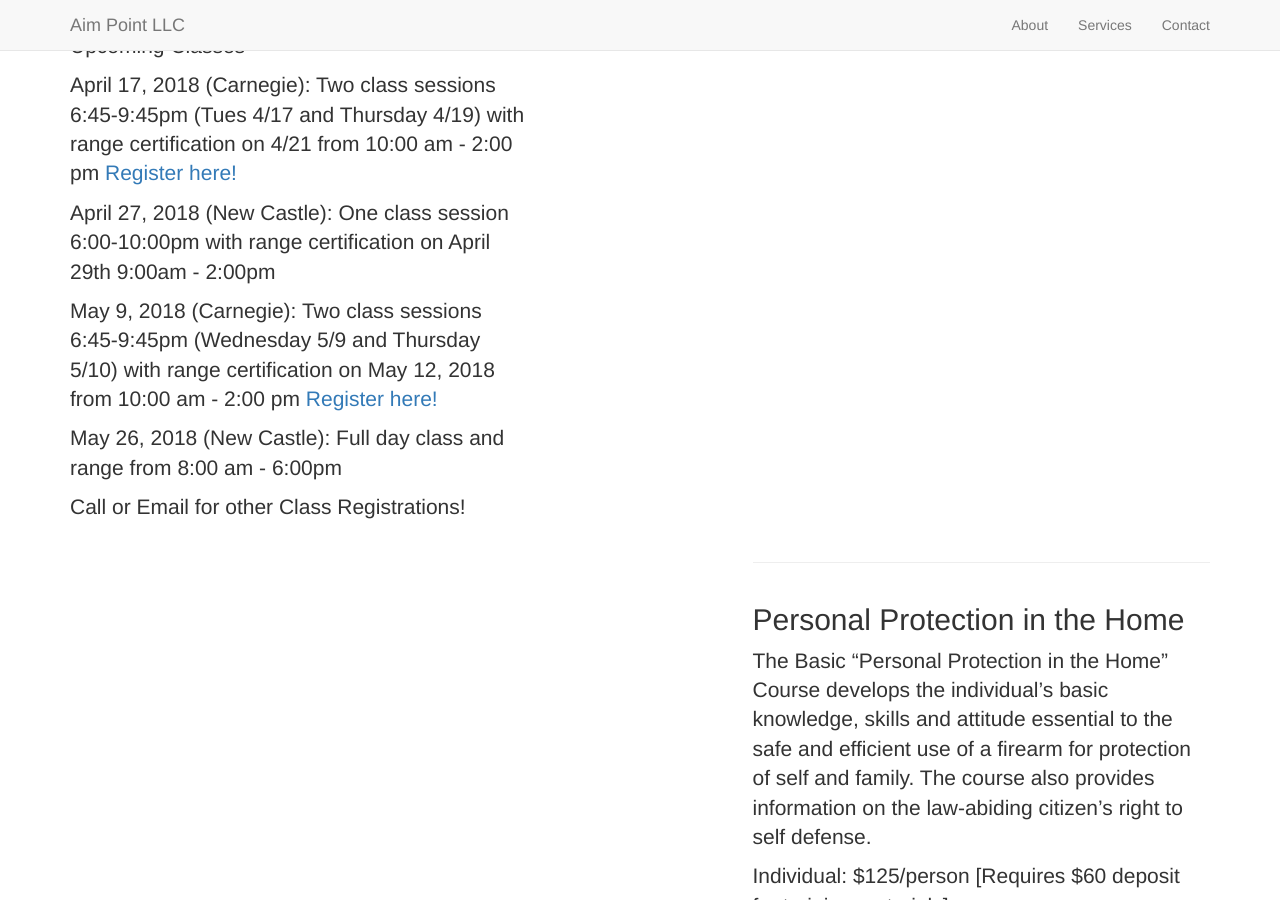
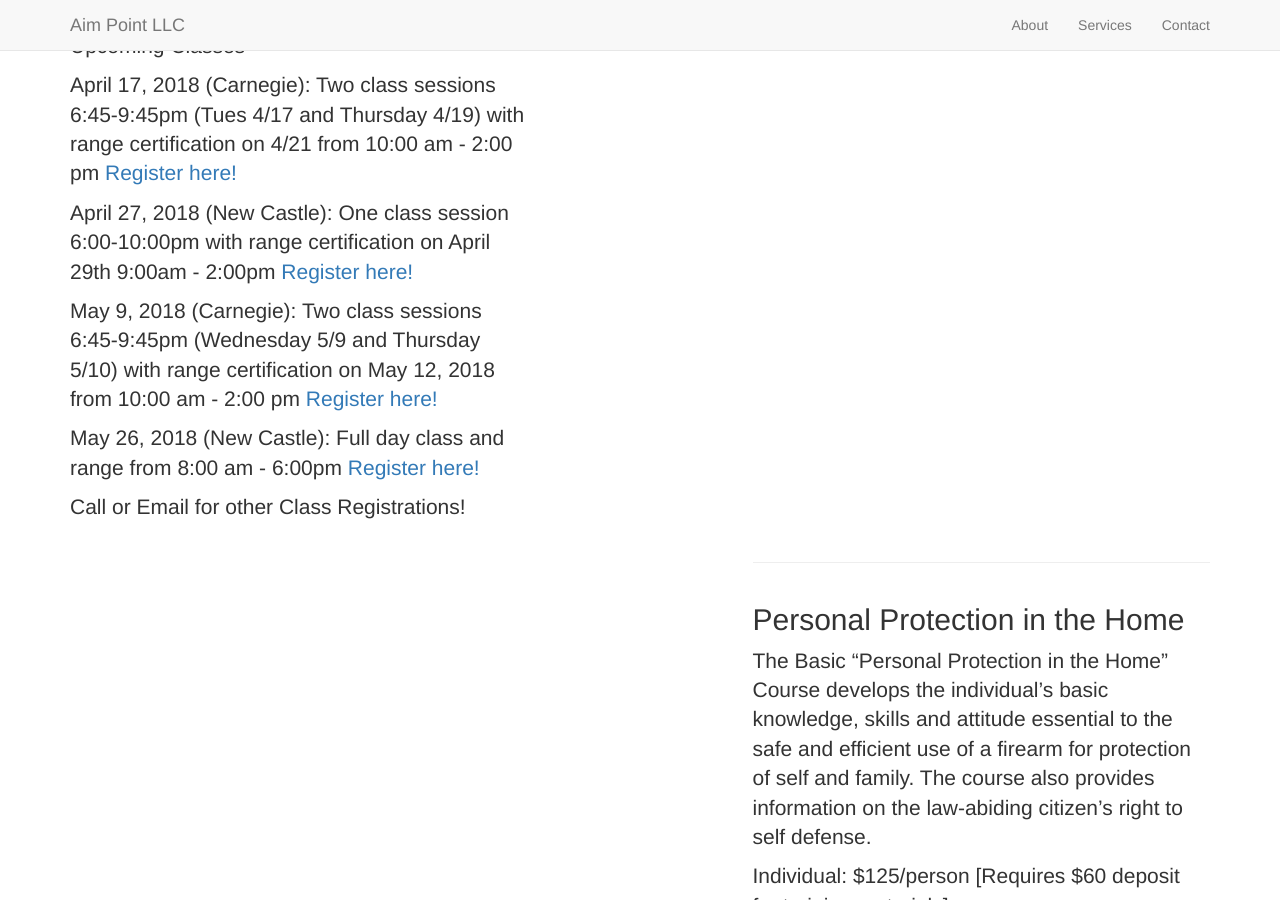
Before and after one commit to aimpoint/aimpoint.github.io, a Jekyll site: the page built from _posts/2016-1-3-basics1.markdown, in a window 1280 px wide and 900 px high, scrolled down 2807 px. Built offline with Jekyll 4.4.1, drawn with Linux system fonts in a browser that asks for light colours; nearby versions of some CDN libraries; library files that are not in the unit come from our copies.

Commit message:
Update 2016-1-3-basics1.markdown

```diff
--- a/_posts/2016-1-3-basics1.markdown
+++ b/_posts/2016-1-3-basics1.markdown
@@ -19,11 +19,11 @@ Upcoming Classes --
 April 17, 2018 (Carnegie): Two class sessions 6:45-9:45pm (Tues 4/17 and Thursday 4/19) with
 range certification on 4/21 from 10:00 am - 2:00 pm <a href="https://www.nrainstructors.org/CourseDetails.aspx?Courseid=472359&seats=8&State=n&zip=15106&radius=25.1&id=56&bsa=&youth=&women=" target="_blank">Register here! </a>
 
-April 27, 2018 (New Castle): One class session 6:00-10:00pm with range certification on April 29th 9:00am - 2:00pm
+April 27, 2018 (New Castle): One class session 6:00-10:00pm with range certification on April 29th 9:00am - 2:00pm <a href="https://www.nrainstructors.org/CourseDetails.aspx?Courseid=472416&seats=10&State=n&zip=15106&radius=50.1&id=56&bsa=&youth=&women=" target="_blank">Register here! </a>
 
 May 9, 2018 (Carnegie):  Two class sessions 6:45-9:45pm (Wednesday 5/9 and Thursday 5/10) with range certification on May 12, 2018 from 10:00 am - 2:00 pm <a href="https://www.nrainstructors.org/CourseDetails.aspx?Courseid=480973&seats=8&State=n&zip=15106&radius=25.1&id=56&bsa=&youth=&women=" target="_blank">Register here! </a>
 
-May 26, 2018 (New Castle):  Full day class and range from 8:00 am - 6:00pm
+May 26, 2018 (New Castle):  Full day class and range from 8:00 am - 6:00pm <a href="https://www.nrainstructors.org/CourseDetails.aspx?Courseid=481214&seats=10&State=n&zip=15106&radius=50.1&id=56&bsa=&youth=&women=" target="_blank">Register here! </a>
 
 
 Call or Email for other Class Registrations!
```
